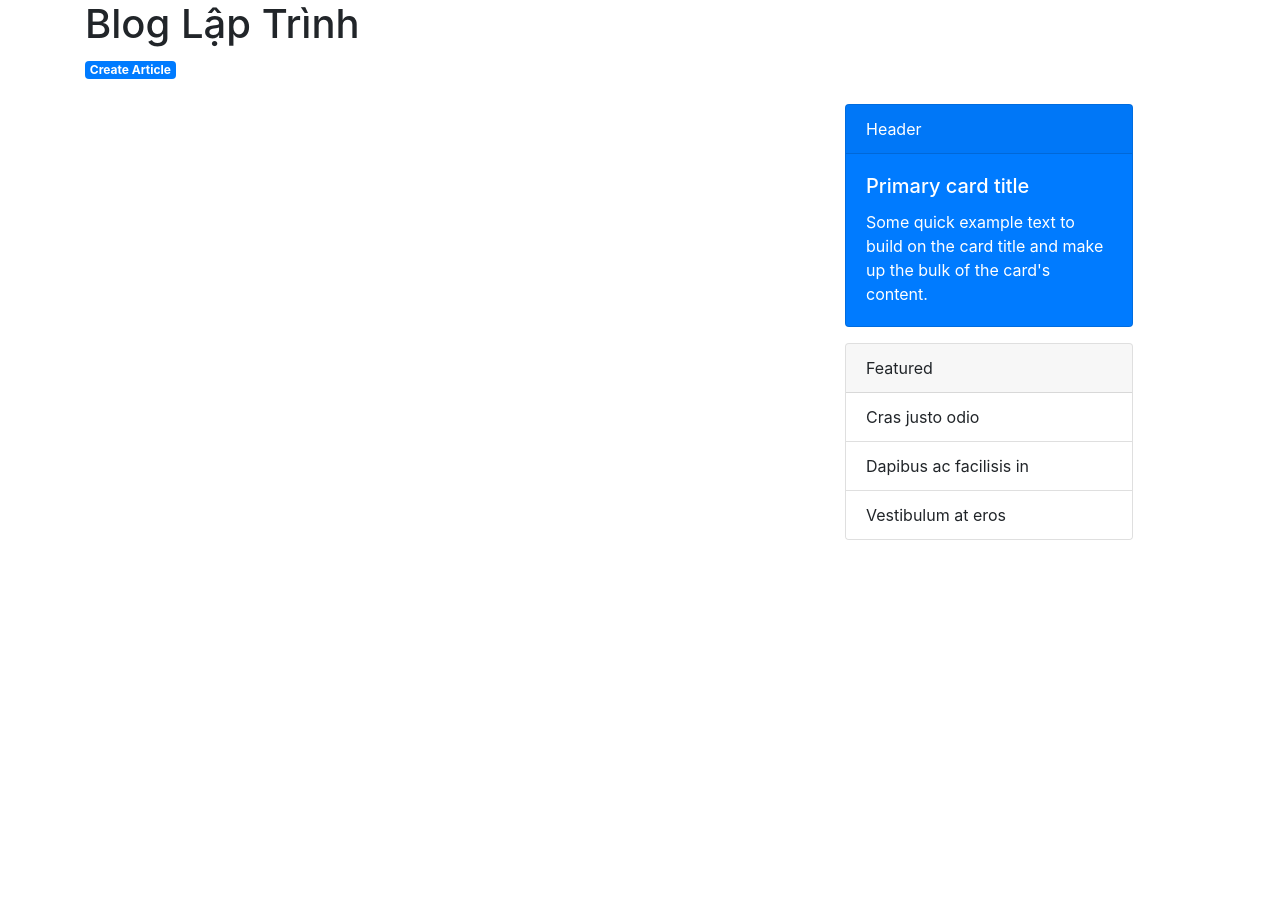
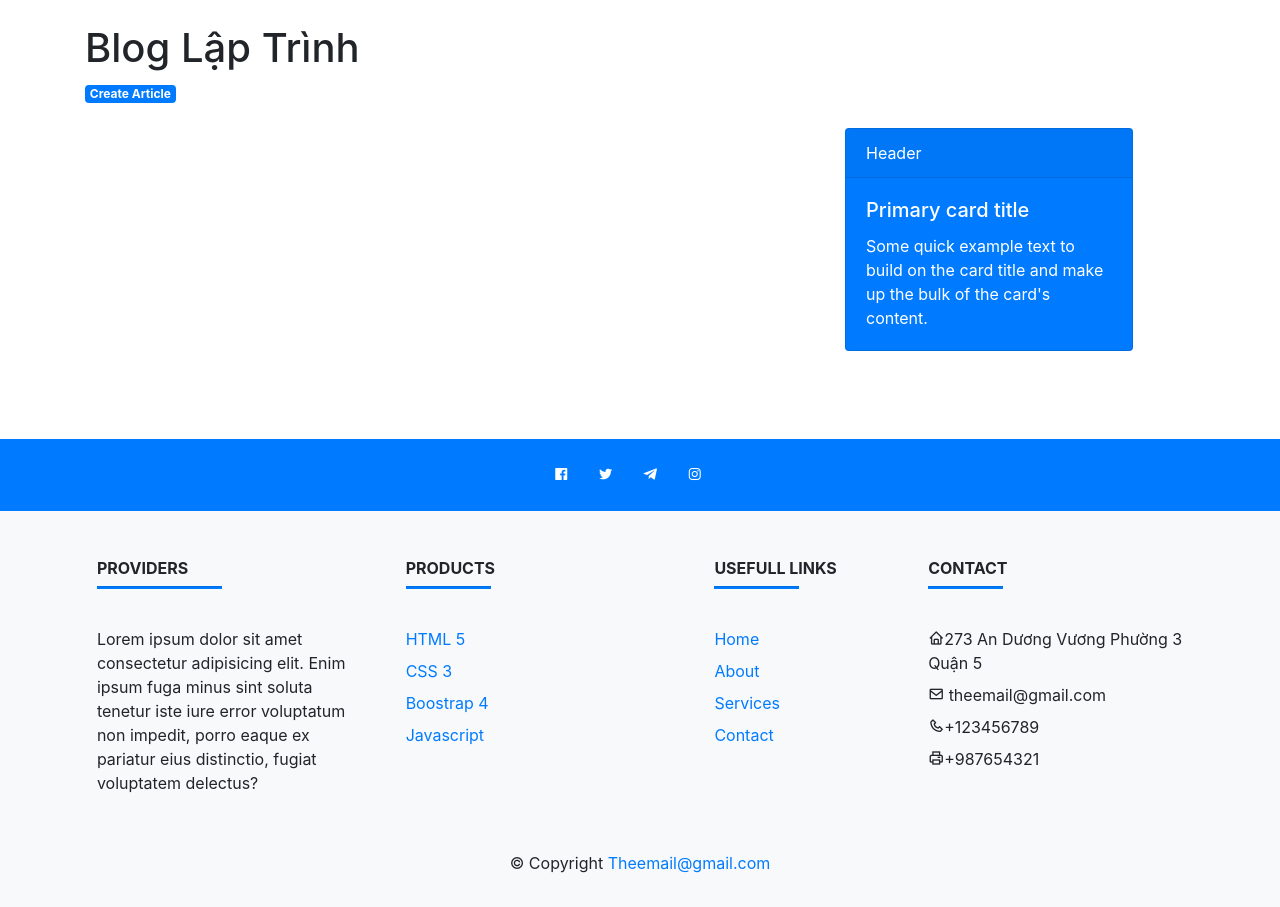
Before and after one commit to notobo15/website_blogs_python, a Django app: page / in a window 1280 px wide. Shown: the part 56-963 px from the top of the page. Before the commit the page ends 596 px from the top, so only its background shows below. Run offline with Django 4.2, Linux system fonts and the light colour scheme; data that the repository does not hold is empty; some libraries are stand-ins or nearby versions.

Commit message:
thêm footer

```diff
--- a/templates/base.html
+++ b/templates/base.html
@@ -1,55 +1,29 @@
 {% load static %}
 <!DOCTYPE html>
 <html lang="en">
+
 <head>
   <meta charset="UTF-8" />
   <meta http-equiv="X-UA-Compatible" content="IE=edge" />
   <meta name="viewport" content="width=device-width, initial-scale=1.0" />
   <title>Document</title>
-    <script
-      src="https://code.jquery.com/jquery-3.6.4.min.js"
-      integrity="sha256-oP6HI9z1XaZNBrJURtCoUT5SUnxFr8s3BzRl+cbzUq8="
-      crossorigin="anonymous"
-    ></script>
+  <script src="https://code.jquery.com/jquery-3.6.4.min.js"
+    integrity="sha256-oP6HI9z1XaZNBrJURtCoUT5SUnxFr8s3BzRl+cbzUq8=" crossorigin="anonymous"></script>
 
-    <link
-      rel="stylesheet"
-      href="https://cdn.jsdelivr.net/npm/bootstrap@4.0.0/dist/css/bootstrap.min.css"
-      integrity="sha384-Gn5384xqQ1aoWXA+058RXPxPg6fy4IWvTNh0E263XmFcJlSAwiGgFAW/dAiS6JXm"
-      crossorigin="anonymous"
-    />
-    <link
-      rel="stylesheet"
-      href="https://unicons.iconscout.com/release/v4.0.0/css/line.css"
-    />
-
+  <link rel="stylesheet" href="https://cdn.jsdelivr.net/npm/bootstrap@4.0.0/dist/css/bootstrap.min.css"
+    integrity="sha384-Gn5384xqQ1aoWXA+058RXPxPg6fy4IWvTNh0E263XmFcJlSAwiGgFAW/dAiS6JXm" crossorigin="anonymous" />
+  <link rel="stylesheet" href="https://unicons.iconscout.com/release/v4.0.0/css/line.css" />
+  <link href='https://unpkg.com/boxicons@2.1.4/css/boxicons.min.css' rel='stylesheet'>
   <link rel="stylesheet" href="{%  static 'css/login_register.css' %}" />
   <link rel="stylesheet" href="{% static 'css/main.css' %}" />
   {% comment %}
-    <link
-      href="{% static 'fontawesomefree/css/fontawesome.css' %}"
-      rel="stylesheet"
-      type="text/css"
-    />
-    <link
-      href="{% static 'fontawesomefree/css/brands.css' %}"
-      rel="stylesheet"
-      type="text/css"
-    />
-    <link
-      href="{% static 'fontawesomefree/css/solid.css' %}"
-      rel="stylesheet"
-      type="text/css"
-    />
-    <link
-      rel="stylesheet"
-      href="//cdnjs.cloudflare.com/ajax/libs/highlight.js/11.7.0/styles/default.min.css"
-    />
+  <link href="{% static 'fontawesomefree/css/fontawesome.css' %}" rel="stylesheet" type="text/css" />
+  <link href="{% static 'fontawesomefree/css/brands.css' %}" rel="stylesheet" type="text/css" />
+  <link href="{% static 'fontawesomefree/css/solid.css' %}" rel="stylesheet" type="text/css" />
+  <link rel="stylesheet" href="//cdnjs.cloudflare.com/ajax/libs/highlight.js/11.7.0/styles/default.min.css" />
   {% endcomment %}
-    <link
-      rel="stylesheet"
-      href="{% static '/ckeditor/ckeditor/plugins/codesnippet/lib/highlight/styles/monokai.css' %}"
-    />
+  <link rel="stylesheet"
+    href="{% static '/ckeditor/ckeditor/plugins/codesnippet/lib/highlight/styles/monokai.css' %}" />
   <script src="//cdnjs.cloudflare.com/ajax/libs/highlight.js/11.7.0/highlight.min.js"></script>
   <script>
     hljs.initHighlightingOnLoad();
@@ -60,23 +34,20 @@
   </script>
   {% endcomment %}
 </head>
+
 <body>
   {% block header %}{% endblock %} {% block content %} {% endblock %}
+  <br>
+  <br>
+  <br>
+  {% include "footer.html" %}
 </body>
-  <script
-    src="https://code.jquery.com/jquery-3.2.1.slim.min.js"
-    integrity="sha384-KJ3o2DKtIkvYIK3UENzmM7KCkRr/rE9/Qpg6aAZGJwFDMVNA/GpGFF93hXpG5KkN"
-    crossorigin="anonymous"
-  ></script>
-  <script
-    src="https://cdn.jsdelivr.net/npm/popper.js@1.12.9/dist/umd/popper.min.js"
-    integrity="sha384-ApNbgh9B+Y1QKtv3Rn7W3mgPxhU9K/ScQsAP7hUibX39j7fakFPskvXusvfa0b4Q"
-    crossorigin="anonymous"
-  ></script>
-  <script
-    src="https://cdn.jsdelivr.net/npm/bootstrap@4.0.0/dist/js/bootstrap.min.js"
-    integrity="sha384-JZR6Spejh4U02d8jOt6vLEHfe/JQGiRRSQQxSfFWpi1MquVdAyjUar5+76PVCmYl"
-    crossorigin="anonymous"
-  ></script>
+<script src="https://code.jquery.com/jquery-3.2.1.slim.min.js"
+  integrity="sha384-KJ3o2DKtIkvYIK3UENzmM7KCkRr/rE9/Qpg6aAZGJwFDMVNA/GpGFF93hXpG5KkN" crossorigin="anonymous"></script>
+<script src="https://cdn.jsdelivr.net/npm/popper.js@1.12.9/dist/umd/popper.min.js"
+  integrity="sha384-ApNbgh9B+Y1QKtv3Rn7W3mgPxhU9K/ScQsAP7hUibX39j7fakFPskvXusvfa0b4Q" crossorigin="anonymous"></script>
+<script src="https://cdn.jsdelivr.net/npm/bootstrap@4.0.0/dist/js/bootstrap.min.js"
+  integrity="sha384-JZR6Spejh4U02d8jOt6vLEHfe/JQGiRRSQQxSfFWpi1MquVdAyjUar5+76PVCmYl" crossorigin="anonymous"></script>
 <script src="{% static 'js/base.js' %}"></script>
+
 </html>
--- a/templates/category.html
+++ b/templates/category.html
@@ -5,7 +5,11 @@
 {% block content %}
 
 <div class="container">
+  <br>
+  <br>
   <h1>{{category.name}}</h1>
+  <br>
+
   <div class="row">
     <div class="col-8">
         {% for item in article %}
--- /dev/null
+++ b/templates/footer.html
@@ -0,0 +1,58 @@
+<footer class="page-footer bg-light">
+  <div class="bg-primary">
+    <div class="container">
+      <div class="row py-4 d-flex align-items-center">
+        <div class="col-md-12 text-center">
+          <a href=""><i class='bx bxl-facebook-square text-white mr-4'></i></a>
+          <a href=""><i class='bx bxl-twitter text-white mr-4'></i></a>
+          <a href=""><i class='bx bxl-telegram text-white mr-4'></i></a>
+          <a href=""><i class='bx bxl-instagram text-white mr-4'></i></a>
+        </div>
+      </div>
+    </div>
+  </div>
+  <div class="container text-center text-md-left mt-5">
+    <div class="row">
+      <div class="col-md-3 mx-auto mb-4">
+        <h6 class="text-uppercase font-weight-bold">Providers</h6>
+        <hr class="bg-primary mb-4 mt-0 d-inline-block mx-auto" style="width: 125px; height: 2px;">
+        <p class="mt-2">Lorem ipsum dolor sit amet consectetur adipisicing elit. Enim ipsum fuga minus sint soluta tenetur iste iure error voluptatum non impedit, porro eaque ex pariatur eius distinctio, fugiat voluptatem delectus?</p>
+      </div>
+      <div class="col-md-3 mx-auto mb-4">
+        <h6 class="text-uppercase font-weight-bold">Products</h6>
+        <hr class="bg-primary mb-4 mt-0 d-inline-block mx-auto" style="width: 85px; height: 2px;">
+        <ul class="list-unstyled">
+          <li class="my-2"><a href="#">HTML 5</a></li>
+          <li class="my-2"><a href="#">CSS 3</a></li>
+          <li class="my-2"><a href="#">Boostrap 4</a></li>
+          <li class="my-2"><a href="#">Javascript</a></li>
+        </ul>
+      </div>
+      <div class="col-md-2 mx-auto mb-4">
+        <h6 class="text-uppercase font-weight-bold">Usefull Links</h6>
+        <hr class="bg-primary mb-4 mt-0 d-inline-block mx-auto" style="width: 85px; height: 2px;">
+        <ul class="list-unstyled">
+          <li class="my-2"><a href="#">Home</a></li>
+          <li class="my-2"><a href="#">About</a></li>
+          <li class="my-2"><a href="#">Services</a></li>
+          <li class="my-2"><a href="#">Contact</a></li>
+        </ul>
+      </div>
+
+      <div class="col-md-3 mx-auto mb-4">
+        <h6 class="text-uppercase font-weight-bold">Contact</h6>
+        <hr class="bg-primary mb-4 mt-0 d-inline-block mx-auto" style="width: 75px; height: 2px;">
+        <ul class="list-unstyled">
+          <li class="my-2"><i class='bx bx-home'></i>273 An Dương Vương Phường 3 Quận 5</li>
+          <li class="my-2"><i class='bx bx-envelope'></i>
+          theemail@gmail.com</li>
+          <li class="my-2"><i class='bx bx-phone'></i>+123456789</li>
+          <li class="my-2"><i class='bx bx-printer'></i>+987654321</li>
+        </ul>
+      </div>
+    </div>
+  </div>
+  <div class="footer-copyright text-center py-3">
+    <p>&copy; Copyright <a href="#"> Theemail@gmail.com </a></p>
+  </div>
+</footer>
--- a/templates/homepage.html
+++ b/templates/homepage.html
@@ -4,14 +4,14 @@
 
 {% block content %}
 <div class="container">
+  <br>
   <h1>Blog Lập Trình</h1>
-  <a class="badge badge-primary" href="{% url 'create-article' %}"
-    >Create Article</a
-  >
+  <a class="badge badge-primary" href="{% url 'create-article' %}">Create Article</a>
   <br />
   <br />
+
   <div class="row">
-    <div class="col-8">
+    <div class="col-sm-8">
       <ul class="list-group">
         {%for item in category %}
         <li class="list-group-item">
@@ -22,7 +22,7 @@
         {% endfor %}
       </ul>
     </div>
-    <div class="col-4">
+    <div class="col-sm-4">
       <div class="card text-white bg-primary mb-3" style="max-width: 18rem">
         <div class="card-header">Header</div>
         <div class="card-body">
@@ -33,14 +33,7 @@
           </p>
         </div>
       </div>
-      <div class="card" style="width: 18rem">
-        <div class="card-header">Featured</div>
-        <ul class="list-group list-group-flush">
-          <li class="list-group-item">Cras justo odio</li>
-          <li class="list-group-item">Dapibus ac facilisis in</li>
-          <li class="list-group-item">Vestibulum at eros</li>
-        </ul>
-      </div>
+
     </div>
   </div>
 </div>
```
Also changed, not shown: templates/detail.html (+7 -3 lines). Lines whose indentation alone changed are shown as unchanged.
